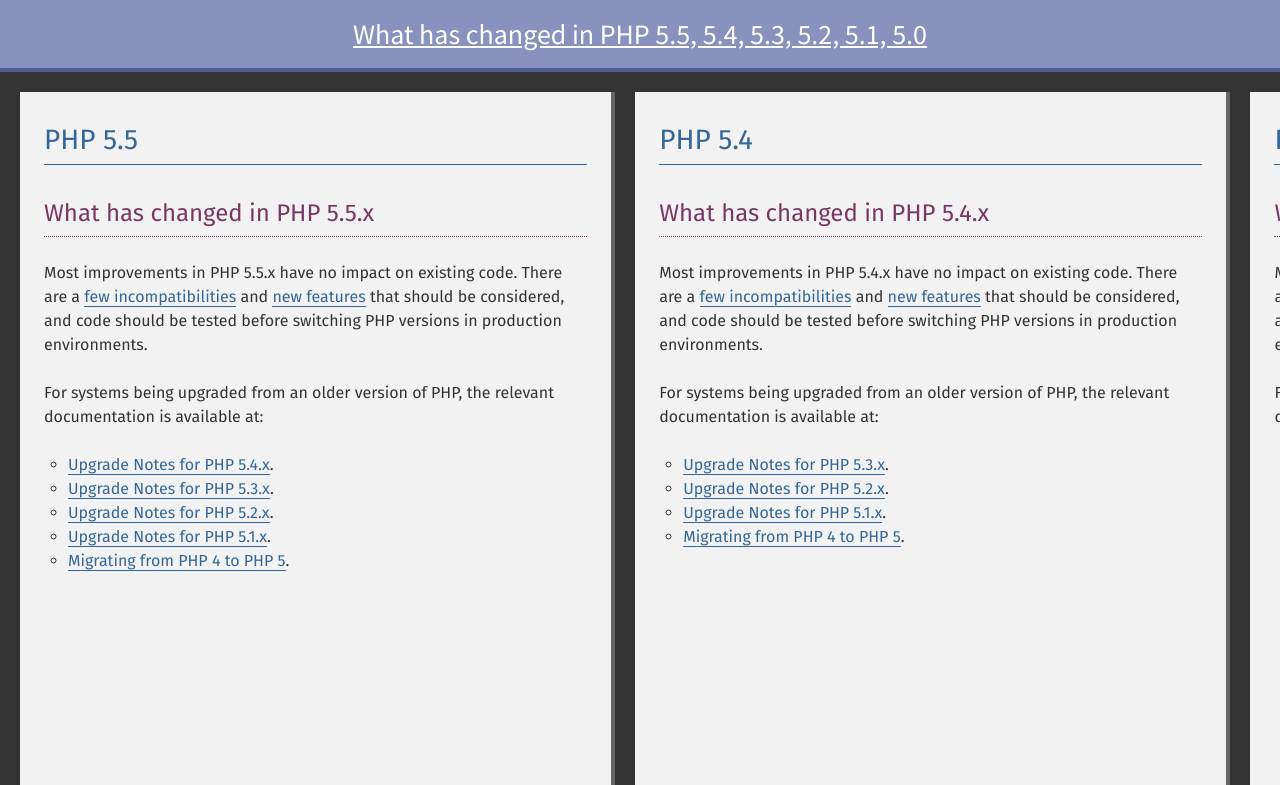
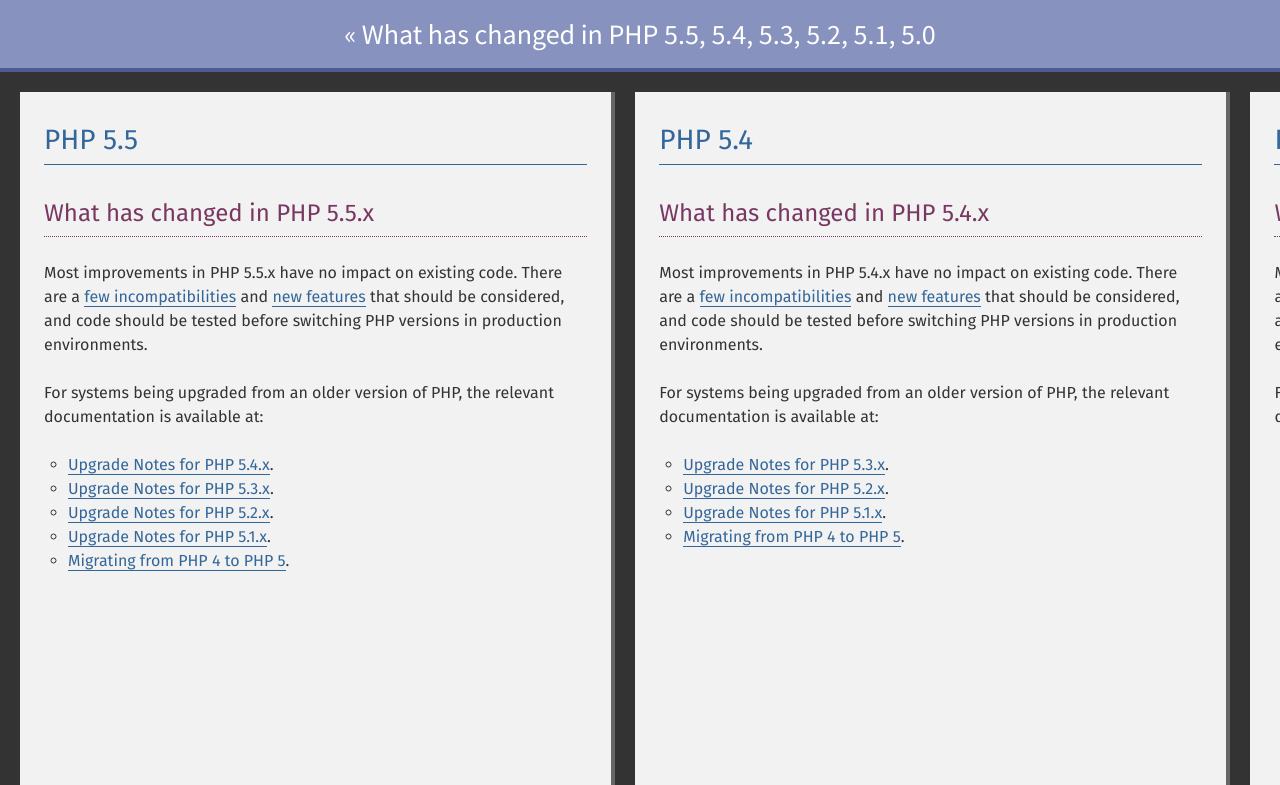
Before and after one commit to eusonlito/php-changes-cheatsheet, a PHP site: page /changes.html in a window 1280 px wide. Shown: the top 785 px of the page. Run offline with PHP 8.4, Linux system fonts and the light colour scheme; some web fonts are replaced.

Commit message:
Fixed CSS merge

```diff
--- a/html/styles.css
+++ b/html/styles.css
@@ -44,6 +44,14 @@ header.title, h1:after, h2:after, h3:after {
 .navbar h1 a {
     color: white;
     text-shadow: none;
+    font-weight: normal;
+}
+
+.navbar h1 a:before {
+    content: "\20 \00AB";
+}
+
+.navbar h1 a:hover::before {
     text-decoration: underline;
 }
 
```
Also changed, not shown: src/views/assets/css/styles.css (+8 -0 lines).
